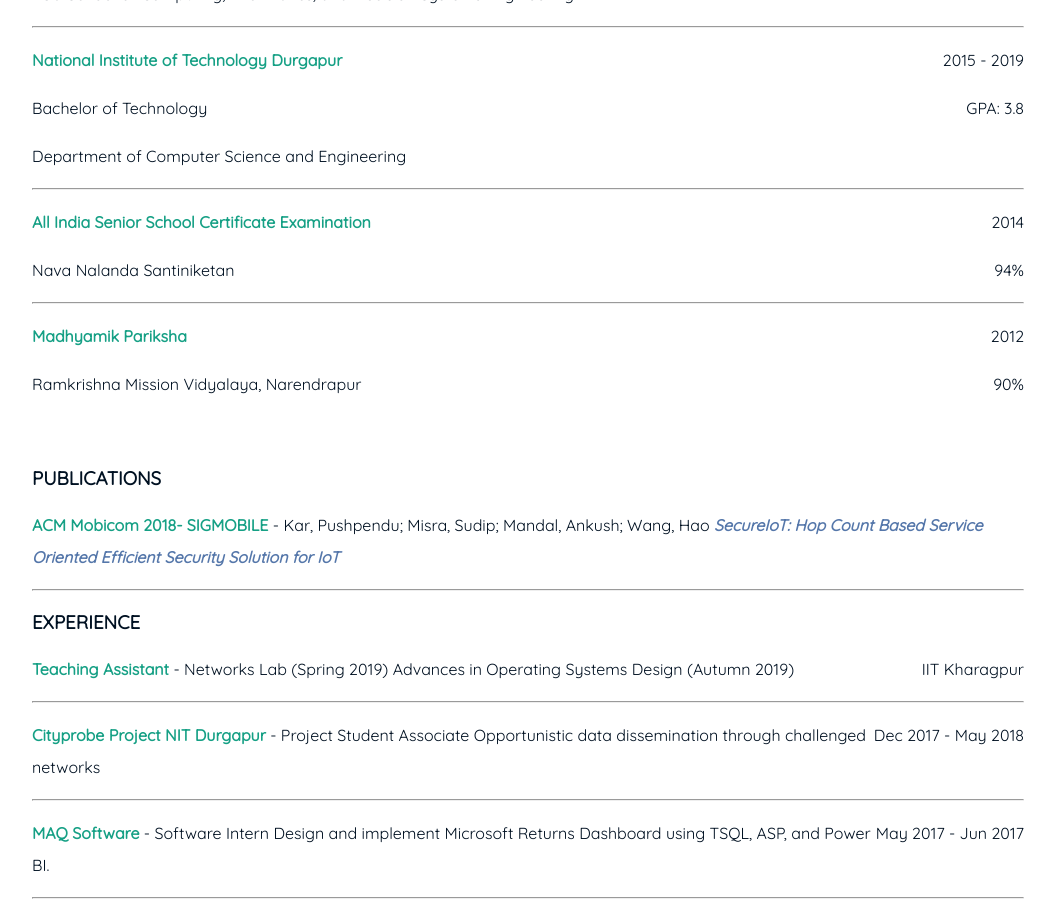
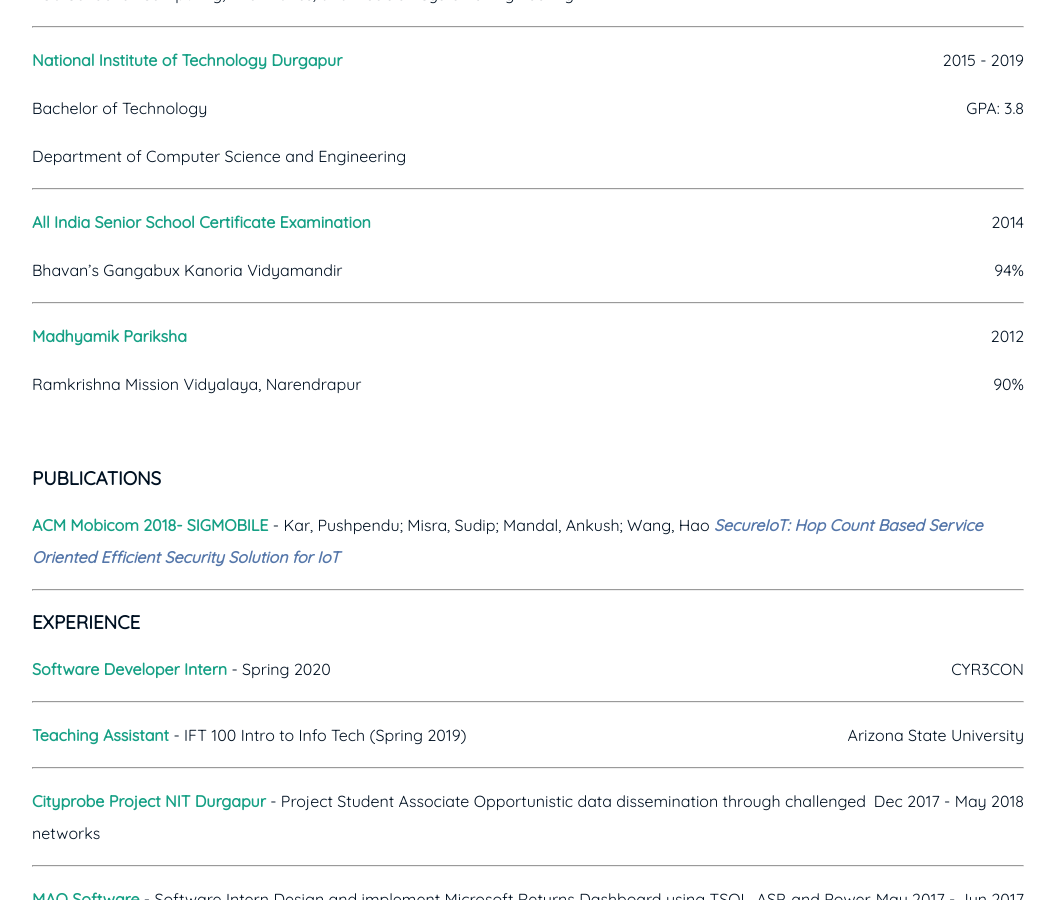
Before and after one commit to Ankush1529/Ankush1529.github.io, a Jekyll site: the page built from index.md, in a window 1280 px wide and 900 px high, scrolled down 812 px. Shown: the whole window, without its empty margins (112-1167 px from the left). Built offline with Jekyll 4.4.1, drawn with Linux system fonts in a browser that asks for light colours.

Commit message:
changed index.md

```diff
--- a/index.md
+++ b/index.md
@@ -36,7 +36,7 @@ Department of Computer Science and Engineering
 
 **All India Senior School Certificate Examination** <span style="float: right; ">2014</span>
 
-Nava Nalanda Santiniketan <span style="float: right; ">94%</span>
+Bhavan's Gangabux Kanoria Vidyamandir <span style="float: right; ">94%</span>
 
 <hr>
 
@@ -54,10 +54,13 @@ Ramkrishna Mission Vidyalaya, Narendrapur <span style="float: right; ">90%</span
 
 
 ### EXPERIENCE
-**Teaching Assistant** -  <span style="float: right; ">IIT Kharagpur</span>
-Networks Lab (Spring 2019)
- Advances in Operating Systems Design (Autumn 2019)
 
+**Software Developer Intern** -  <span style="float: right; ">CYR3CON</span>
+Spring 2020
+<hr>
+
+**Teaching Assistant** -  <span style="float: right; ">Arizona State University</span>
+IFT 100 Intro to Info Tech (Spring 2019)
 <hr>
 
 **Cityprobe Project NIT Durgapur** - Project Student Associate <span style="float: right; ">Dec 2017 - May 2018</span>
```
